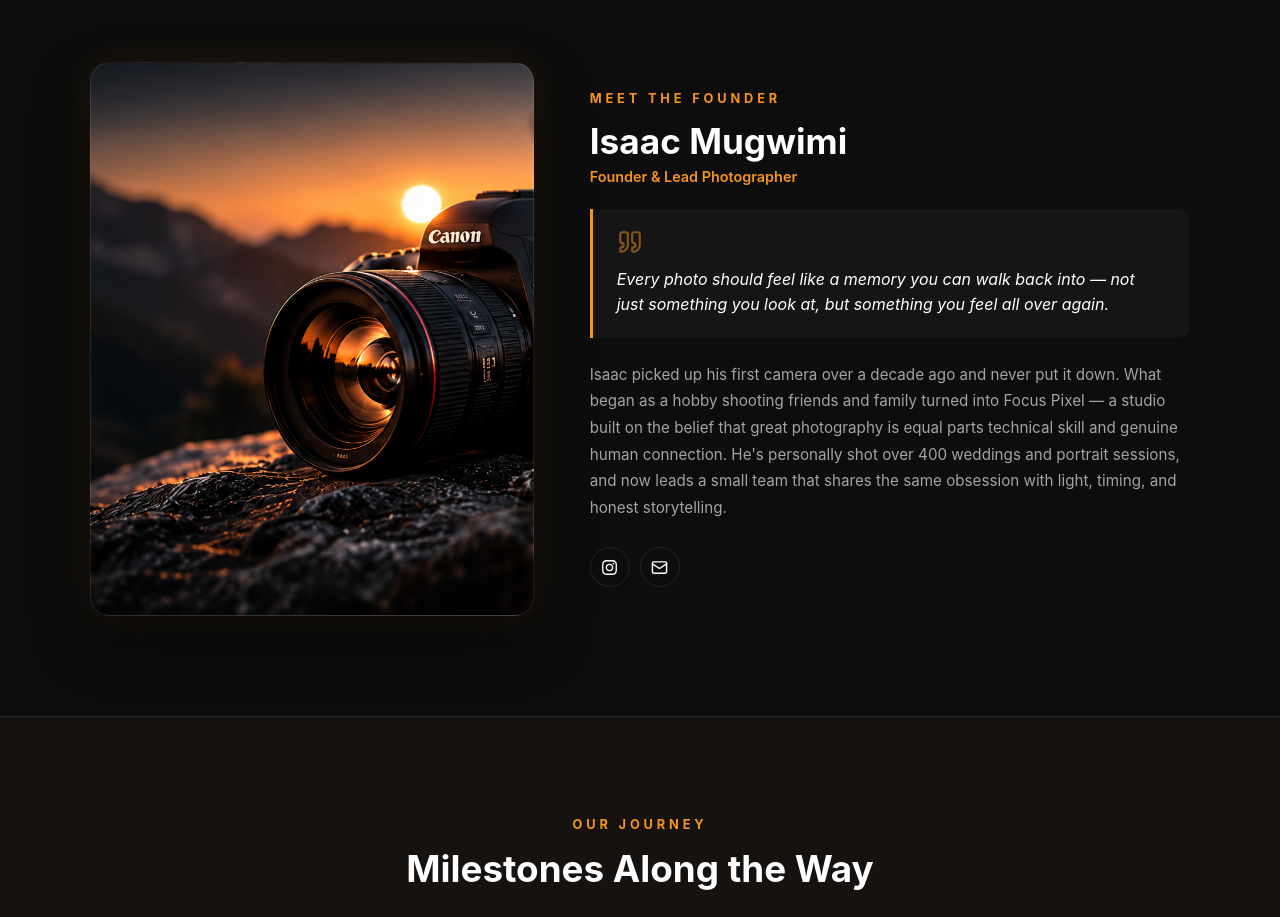
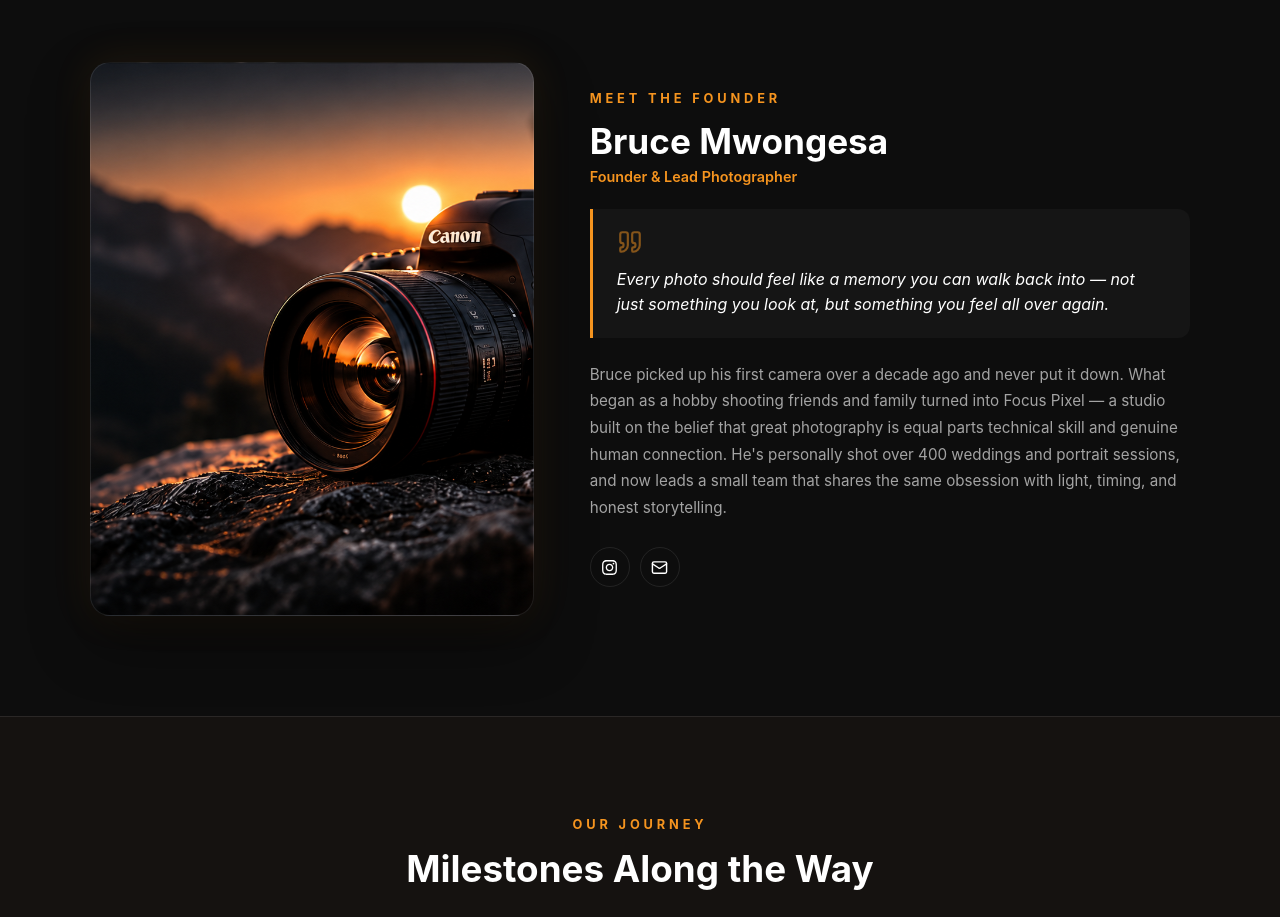
Before and after one commit to isaacmugwimi/Focus-Pixel, a React (Vite) app in the folder frontend/: page /about in a window 1280 px wide. Shown: the part 1140-2057 px from the top of the page. Built offline with nearby package versions, Linux system fonts and the light colour scheme.

Commit message:
Update founder's name and bio in About component

```diff
--- a/frontend/src/Components/About/About.jsx
+++ b/frontend/src/Components/About/About.jsx
@@ -212,7 +212,7 @@ export default function About() {
               Meet The Founder
             </motion.p>
             <motion.h2 className="about-founder-name" variants={fadeUp}>
-              Isaac Mugwimi
+              Bruce Mwongesa
             </motion.h2>
             <motion.p className="about-founder-role" variants={fadeUp}>
               Founder & Lead Photographer
@@ -232,7 +232,7 @@ export default function About() {
             </motion.div>
 
             <motion.p className="about-founder-bio" variants={fadeUp}>
-              Isaac picked up his first camera over a decade ago and never put
+              Bruce picked up his first camera over a decade ago and never put
               it down. What began as a hobby shooting friends and family turned
               into Focus Pixel — a studio built on the belief that great
               photography is equal parts technical skill and genuine human
@@ -246,14 +246,14 @@ export default function About() {
                 href="https://instagram.com"
                 target="_blank"
                 rel="noopener noreferrer"
-                aria-label="Isaac's Instagram"
+                aria-label="Bruce's Instagram"
                 className="about-founder-social-btn"
               >
                 <FaInstagram size={17} />
               </a>
               <a
                 href="mailto:hello@focuspixel.com"
-                aria-label="Email Isaac"
+                aria-label="Email Bruce"
                 className="about-founder-social-btn"
               >
                 <Mail size={17} />
```
